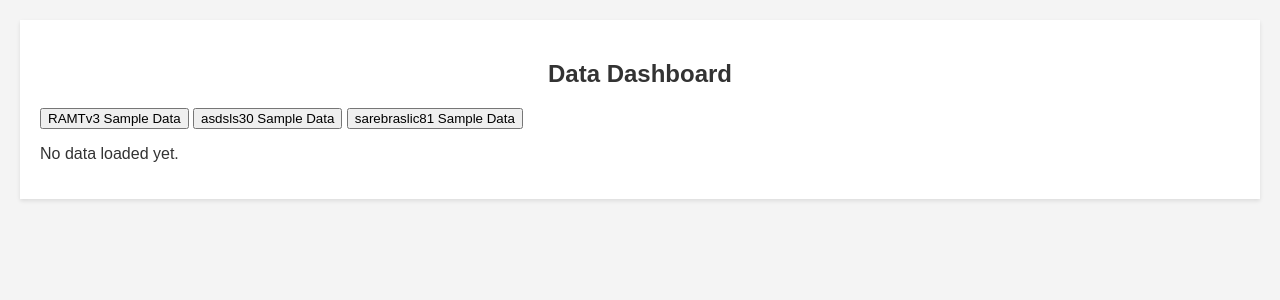
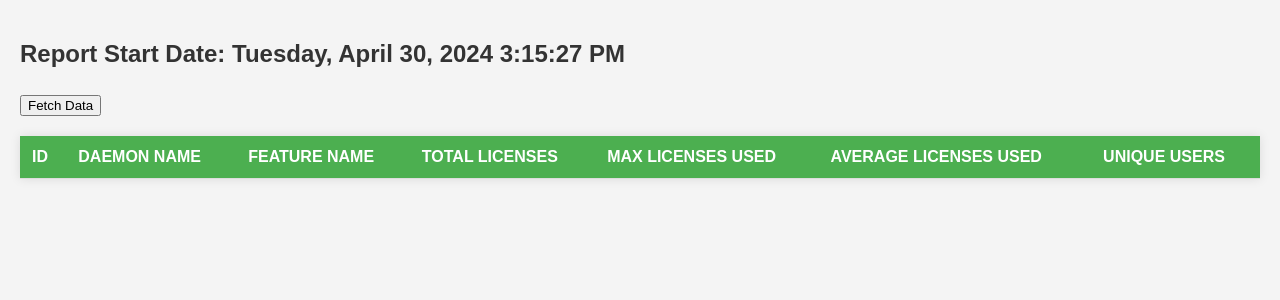
Before and after one commit to ia-usgs/ramvt3test, a Flask app: page / in a window 1280 px wide. Shown: the part 96-396 px from the top of the page. Run offline with Flask 3, Linux system fonts and the light colour scheme; lists and menus that the app fills with data are empty.

Commit message:
major overhaul

```diff
--- a/app.py
+++ b/app.py
@@ -1,9 +1,14 @@
 import os
 
-from flask import Flask, render_template, request
+from flask import Flask, jsonify, render_template, request
+from flask_sqlalchemy import SQLAlchemy
 import pandas as pd
+import requests
+import logging
 
 app = Flask(__name__)
+app.config['SQLALCHEMY_DATABASE_URI'] = 'mysql://root:kali@localhost/ramtdb'
+db = SQLAlchemy(app)
 
 
 @app.route('/', methods=['GET', 'POST'])
@@ -41,6 +46,55 @@ def index():
         return render_template('index.html')
 
 
+
+class User(db.Model):
+    # The __tablename__ attribute sets the name of the database table
+    # to 'users'.
+    __tablename__ = 'ramt_license_usage'
+
+    license_usage_id = db.Column(db.Integer, primary_key=True)
+
+
+    # The 'id' column is the primary key of the 'users' table.
+    # It is an integer column.
+    daemon_name = db.Column(db.Integer)
+
+    # The 'name' column stores the name of the user.
+    # It is a string column with a maximum length of 50 characters.
+    feature_name = db.Column(db.String(50))
+
+    # The 'age' column stores the age of the user.
+    # It is a string column with a maximum length of 50 characters.
+    licenses_total = db.Column(db.String(50))
+
+    # The 'address' column stores the address of the user.
+    # It is a string column with a maximum length of 50 characters.
+    licenses_total_in_use = db.Column(db.String(50))
+
+    # The 'salary' column stores the salary of the user.
+    # It is a string column with a maximum length of 50 characters.
+    licenses_total = db.Column(db.String(50))
+
+    licenses_used_by_user = db.Column(db.Integer)
+
+
+@app.route('/table_data/ramt_license_usage')
+def table_data():
+    users = User.query.all()
+    data = [
+        {
+            'license_usage_id': user.license_usage_id,
+            'daemon_name': user.daemon_name,
+            'feature_name': user.feature_name,
+            'licenses_total': user.licenses_total,
+            'licenses_total_in_use': user.licenses_total_in_use,
+            'licenses_used_by_user': user.licenses_used_by_user,
+        }
+        for user in users
+    ]
+    return jsonify(data)
+
+
 if __name__ == '__main__':
     port = int(os.environ.get('FLASK_PORT', 8080))
     app.run(port=port, host='0.0.0.0', debug=True)
--- a/templates/index.html
+++ b/templates/index.html
@@ -5,8 +5,10 @@
     <meta name="viewport" content="width=device-width, initial-scale=1.0">
     <title>User Dashboard</title>
     <link rel="stylesheet" type="text/css" href="{{ url_for('static', filename='styles.css') }}">
+
+
 </head>
-<body>
+<body onload="updateTime()">
 
     <header>
         <!-- Header content goes here -->
@@ -15,31 +17,29 @@
 
 
     <main>
-        <section class="cards">
-            <!-- Cards with summary or quick info -->
-            <!-- This card displays the data dashboard -->
-            <div class="card">
-                <h2>Data Dashboard</h2>
-                <!-- The form below allows users to load data -->
-                <form method="post">
-                    <!-- The buttons below allow users to load data -->
-                    <button type="submit" class="btn btn-primary" name ="button" value="Load Data 1">RAMTv3 Sample Data</button>
-                    <button type="submit" class="btn btn-secondary" name ="button" value="Load Data 2">asdsls30 Sample Data</button>
-                    <button type="submit" class="btn btn-terdiary" name ="button" value="Load Data 3">sarebraslic81 Sample Data</button>
-                </form>
-                <!-- Check if data has been loaded -->
-                {% if data_html %}
-                    <!-- If data has been loaded, display it in a table -->
-                    <div class="table-responsive">
-                        <!-- The |safe filter is used to render HTML content without escaping -->
-                        {{ data_html|safe }}
-                    </div>
-                {% else %}
-                    <!-- If no data has been loaded, display a message -->
-                    <p>No data loaded yet.</p>
-                {% endif %}
-            </div>
+
+
+        <section>
+            <h1><div id="currentTime"></div></h1>
+            <h1><button onclick="fetchTableData()">Fetch Data</button></h1>
+            <table>
+                <thead>
+                    <tr>
+                        <th>ID</th>
+                        <th>DAEMON NAME</th>
+                        <th>FEATURE NAME</th>
+                        <th>TOTAL LICENSES</th>
+                        <th>MAX LICENSES USED</th>
+                        <th>AVERAGE LICENSES USED</th>
+                        <th>UNIQUE USERS</th>
+                    </tr>
+                </thead>
+                <tbody id="table-body">
+                    <!-- Table rows will be dynamically inserted here -->
+                </tbody>
+            </table>
         </section>
+
     </main>
 
     <footer>
@@ -53,6 +53,38 @@
             sidebar.classList.toggle('collapsed');
         }
 
+        function fetchTableData() {
+            fetch('/table_data/ramt_license_usage')
+                .then(response => response.json())
+                .then(data => {
+                    const tableBody = document.querySelector('#table-body');
+                    tableBody.innerHTML = ''; // Clear existing data
+
+                    data.forEach(row => {
+                        const tr = document.createElement('tr');
+                        tr.innerHTML = `
+                            <td>${row.license_usage_id}</td>
+                            <td>${row.daemon_name}</td>
+                            <td>${row.feature_name}</td>
+                            <td>${row.licenses_total}</td>
+                            <td>${row.licenses_total_in_use}</td>
+                            <td>${row.licenses_total}</td>
+                            <td>${row.licenses_used_by_user}</td>
+                        `;
+                        tableBody.appendChild(tr);
+                    });
+                })
+                .catch(error => console.error('Failed to fetch data:', error));
+        }
+
+        function updateTime() {
+            var currentDate = new Date();
+            var dateOptions = { weekday: 'long', year: 'numeric', month: 'long', day: 'numeric' };
+            var timeOptions = { hour: 'numeric', minute: 'numeric', second: 'numeric' };
+            var formattedDate = currentDate.toLocaleDateString('en-US', dateOptions);
+            var formattedTime = currentDate.toLocaleTimeString('en-US', timeOptions);
+            document.getElementById('currentTime').innerHTML = "Report Start Date: " + formattedDate + " " + formattedTime;
+        }
     </script>
 
 </body>
```
Also changed, not shown: safekeeping.html (added, +25 -0 lines).
